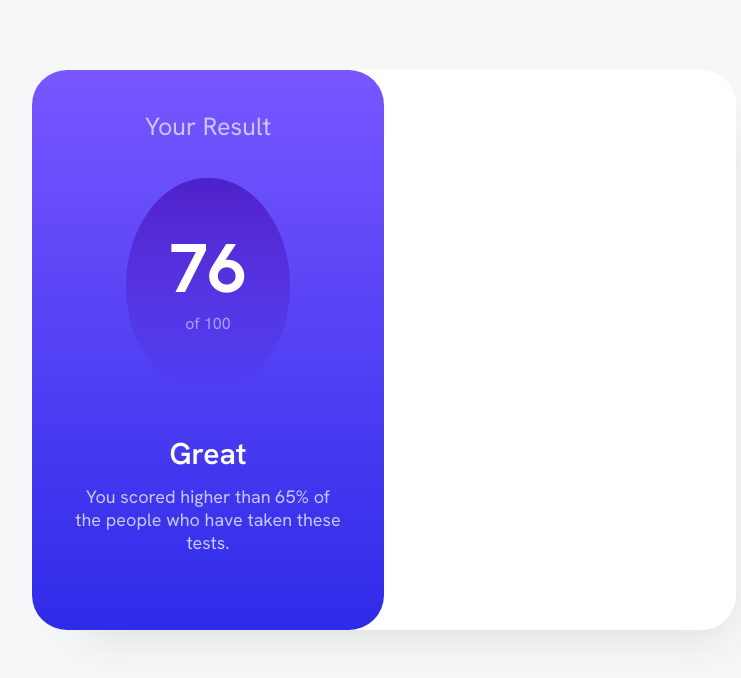
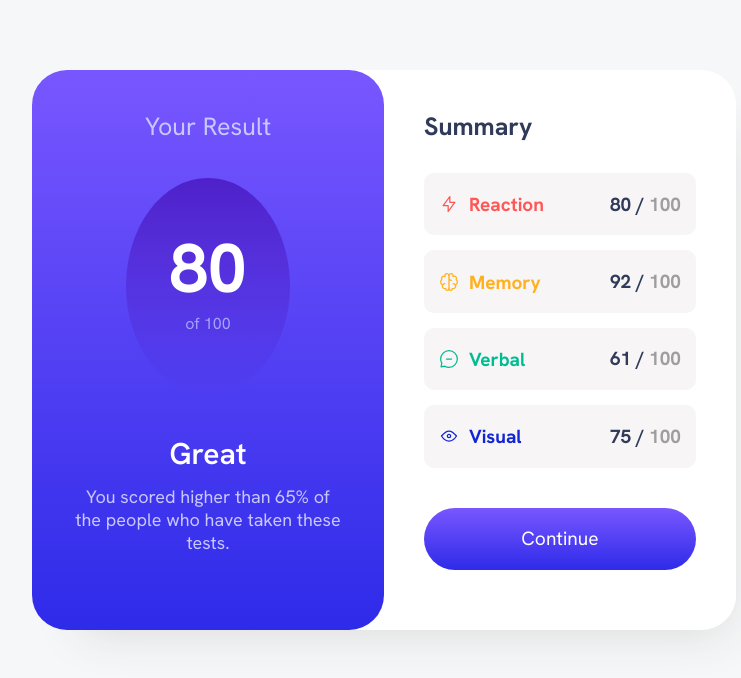
Before and after one commit to akramhany/results-summary-component-project, a plain HTML site: page index.html in a window 1280 px wide. Shown: the whole page, without its empty margins (256-997 px from the left). Drawn offline with Linux system fonts and the light colour scheme.

Commit message:
Finish implementing the project

```diff
--- a/index.html
+++ b/index.html
@@ -25,7 +25,7 @@
         </div>
         <div class="circle">
           <div class="upper">
-            76
+            80
           </div>
           <div class="lower">
             of 100
@@ -39,42 +39,29 @@
         </div>
       </div>
       <div class="summary">
-
+        <div class="summary-title">
+          Summary
+        </div>
+        <div class="mini-container first">
+          <div class="result-type"><img src="assets/images/icon-reaction.svg" alt="">&nbsp;&nbsp;Reaction</div>
+          <div class="result-number">80&nbsp;/&nbsp;<span class="huns">100</span></div>
+        </div>
+        <div class="mini-container">
+          <div class="result-type"><img src="assets/images/icon-memory.svg" alt="">&nbsp;&nbsp;Memory</div>
+          <div class="result-number">92&nbsp;/&nbsp;<span class="huns">100</span></div>
+        </div>
+        <div class="mini-container">
+          <div class="result-type"><img src="assets/images/icon-verbal.svg" alt="">&nbsp;&nbsp;Verbal</div>
+          <div class="result-number">61&nbsp;/&nbsp;<span class="huns">100</span></div>
+        </div>
+        <div class="mini-container">
+          <div class="result-type"><img src="assets/images/icon-visual.svg" alt="">&nbsp;&nbsp;Visual</div>
+          <div class="result-number">75&nbsp;/&nbsp;<span class="huns">100</span></div>
+        </div>
+        <button class="continue">Continue</button>
       </div>
     </div>
   </div>
 
 </body>
 </html>
-
-<!--
-
-  Your Result
-  76
-  of 100
-
-  Great
-  You scored higher than 65% of the people who have taken these tests.
-
-  Summary
-
-  Reaction
-  80 / 100
-
-  Memory
-  92 / 100
-
-  Verbal
-  61 / 100
-
-  Visual
-  72 / 100
-
-  Continue
-
-    <div class="attribution">
-    Challenge by <a href="https://www.frontendmentor.io?ref=challenge" target="_blank">Frontend Mentor</a>.
-    Coded by <a href="#">Your Name Here</a>.
-  </div>
-
--->
--- a/style.css
+++ b/style.css
@@ -45,6 +45,7 @@ body {
     height: 100%;
     background-color: #ffffff;
     border-radius: 35px;
+    padding: 40px;
 }
 
 .upper-text {
@@ -85,3 +86,76 @@ body {
 .circle .lower {
     color: hsl(241, 100%, 82%);
 }
+
+.summary-title {
+    font-size: 25px;
+    color: hsl(224, 30%, 27%);
+    font-weight: bold;
+}
+
+.mini-container {
+    width: 100%;
+    height: 13%;
+    border-radius: 10px;
+    background-color: #f7f5f5;
+    margin-top: 15px;
+    display: flex;
+    justify-content: space-between;
+    padding: 15px;
+    align-items: center;
+    font-weight: bold;
+    font-size: 19px;
+}
+
+.first {
+    margin-top: 30px;
+}
+
+.result-type img {
+    position: relative;
+    top: 3px;
+}
+
+.summary :nth-child(2) .result-type {
+    color: hsl(0, 100%, 67%);
+}
+
+.summary :nth-child(3) .result-type {
+    color: hsl(39, 100%, 56%);
+}
+
+.summary :nth-child(4) .result-type {
+    color: hsl(166, 100%, 37%);
+}
+
+.summary :nth-child(5) .result-type {
+    color: hsl(234, 85%, 45%);
+}
+
+.result-number {
+    color: hsl(224, 30%, 27%);
+}
+
+.huns {
+    color: hsl(0, 0%, 62%);
+}
+
+.continue {
+    padding: 15px;
+    text-align: center;
+    border-radius: 35px;
+    width: 100%;
+    height: 13%;
+    margin-top: 40px;
+    background: linear-gradient(hsl(252, 100%, 67%), hsl(241, 81%, 54%));
+    font-size: 1.2rem;
+    color: white;
+    border: none;
+    font-family: HansFlek;
+    cursor: pointer;
+    transition: all 0.2s;
+}
+
+button:hover {
+    transform: scale(1.02);
+}
```
